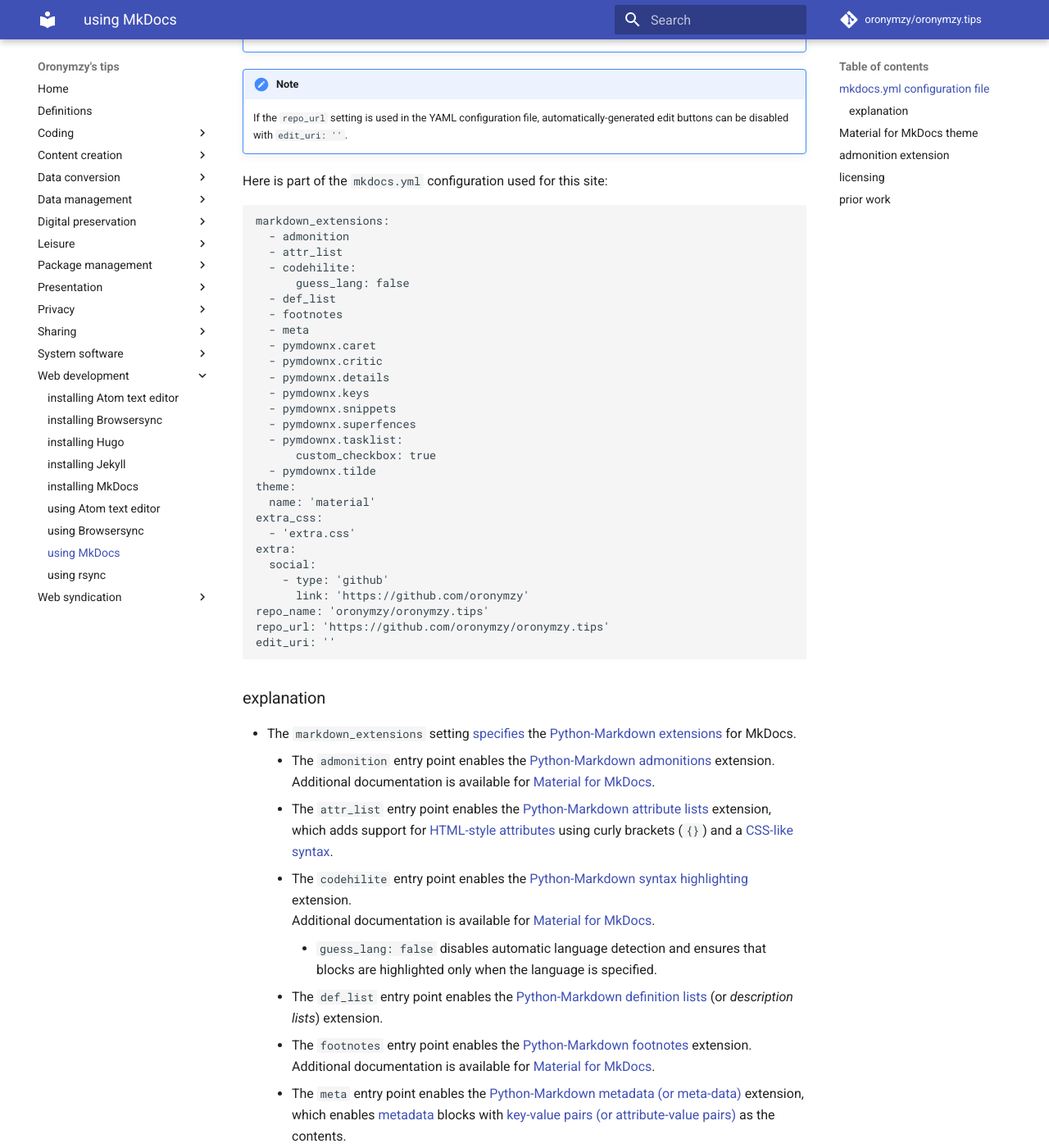
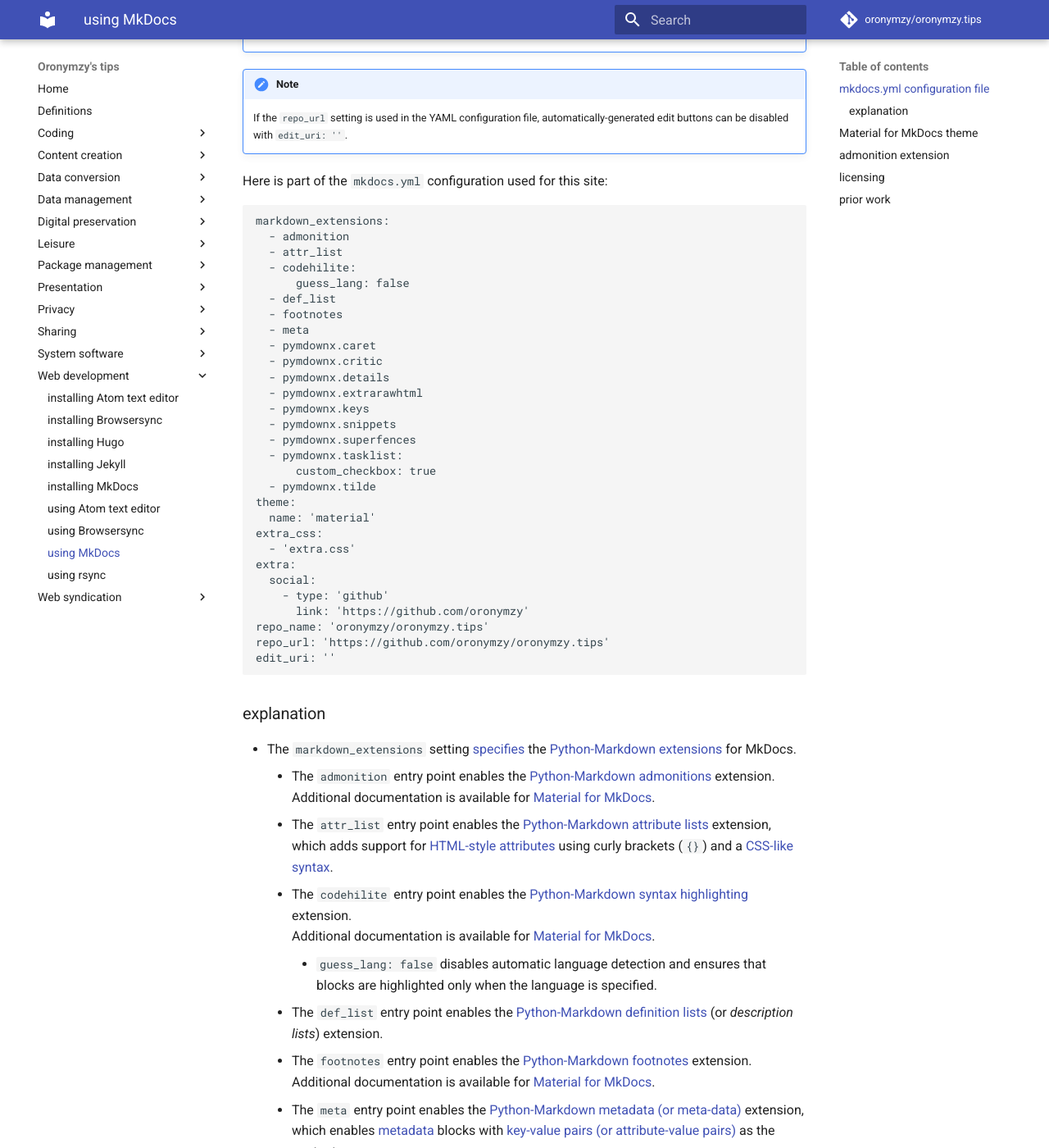
Before and after one commit to oronymzy/tips, an MkDocs documentation site: the page built from docs/usgMkDc.md, in a window 1280 px wide and 1400 px high, scrolled down 770 px. Shown: the whole window at 82% size. Built offline with MkDocs 1.6.1 and Material for MkDocs 9.7.7, drawn with Linux system fonts in a browser that asks for light colours; comment, search, counter and statistics services are not loaded; some of the changed text lies outside the part shown.

Commit message:
Add ExtraRawHTML extension with explanation

```diff
--- a/docs/usgMkDc.md
+++ b/docs/usgMkDc.md
@@ -38,6 +38,7 @@ markdown_extensions:
   - pymdownx.caret
   - pymdownx.critic
   - pymdownx.details
+  - pymdownx.extrarawhtml
   - pymdownx.keys
   - pymdownx.snippets
   - pymdownx.superfences
@@ -74,6 +75,7 @@ edit_uri: ''
     - The `pymdownx.caret` entry point enables the [PyMdown Caret](https://facelessuser.github.io/pymdown-extensions/extensions/caret/) extension, which allows the *ins* and *sup* HTML elements to be added using a caret (`^`).
     - The `pymdownx.critic` entry point enables the [PyMdown Critic](https://facelessuser.github.io/pymdown-extensions/extensions/critic/) extension, which adds support for the [CriticMarkdown](http://criticmarkup.com/) syntax.
     - The `pymdownx.details` entry point enables the [PyMdown Details](https://facelessuser.github.io/pymdown-extensions/extensions/details/) extension, which adds support for collapsible admonition-style elements using the *details* and *summary* HTML elements.
+    - The `pymdownx.extrarawhtml` entry point enables the [PyMdown ExtraRawHTML](https://facelessuser.github.io/pymdown-extensions/extensions/extrarawhtml/) extension, which allows parsing of Markdown within any HTML element as long as the `markdown="1"` attribute is added to its opening tag. It is taken from [Python-Markdown Extra](https://python-markdown.github.io/extensions/extra/#nested-markdown-inside-html-blocks), and is also available through the [PyMdown Extra](https://facelessuser.github.io/pymdown-extensions/extensions/extra/) and [Python-Markdown Extra](https://python-markdown.github.io/extensions/extra/) extension compilations.
     - The `pymdownx.keys` entry point enables the [PyMdown Keys](https://facelessuser.github.io/pymdown-extensions/extensions/keys/) extension, which allows the *kbd* HTML element using two plus signs (`++`).
     - The `pymdownx.snippets` entry point enables the [PyMdown Snippets](https://facelessuser.github.io/pymdown-extensions/extensions/snippets/) extension, which allows one Markdown or HTML file into another Markdown file using ASCII scissors (`--8<--`).
     - The `pymdownx.superfences` entry point enables the [PyMdown SuperFences](https://facelessuser.github.io/pymdown-extensions/extensions/superfences/) extension, which expands the functionality of fenced code blocks.
--- a/mkdocs.yml
+++ b/mkdocs.yml
@@ -93,6 +93,7 @@ markdown_extensions:
   - pymdownx.caret
   - pymdownx.critic
   - pymdownx.details
+  - pymdownx.extrarawhtml
   - pymdownx.keys
   - pymdownx.snippets
   - pymdownx.superfences
```
